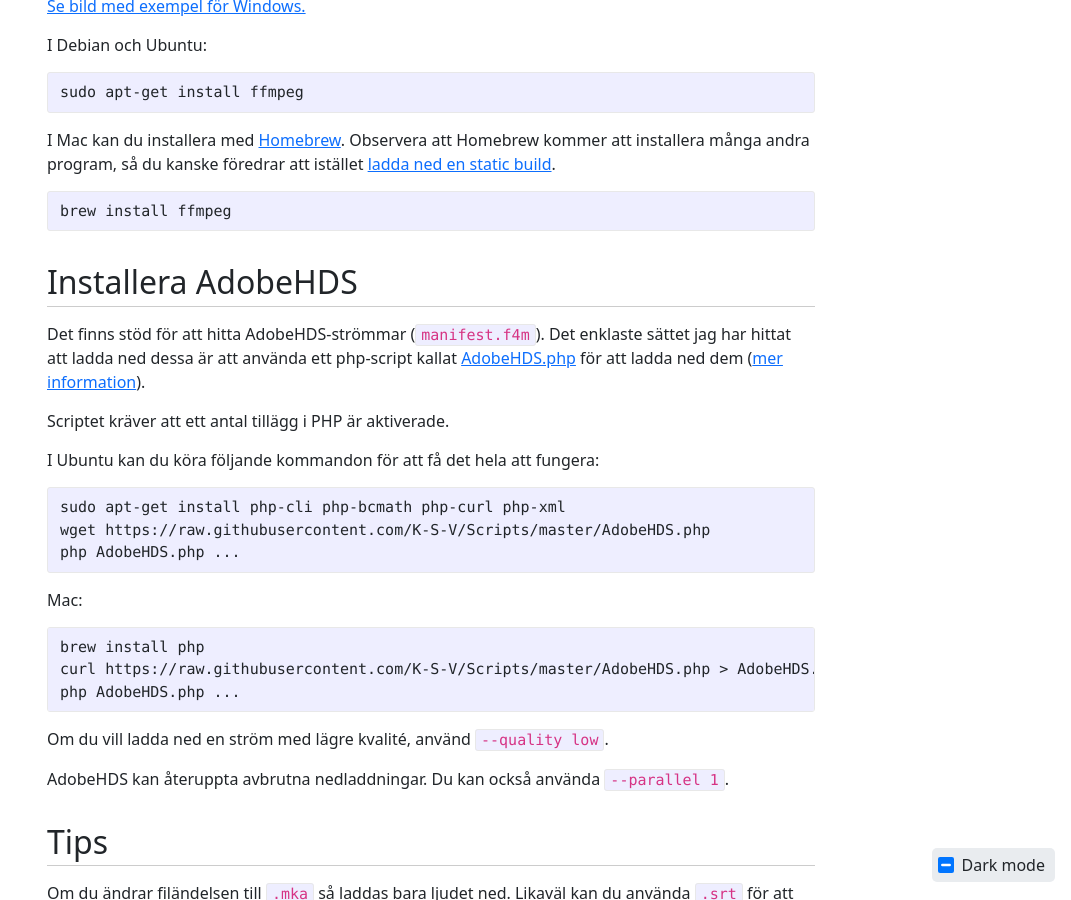
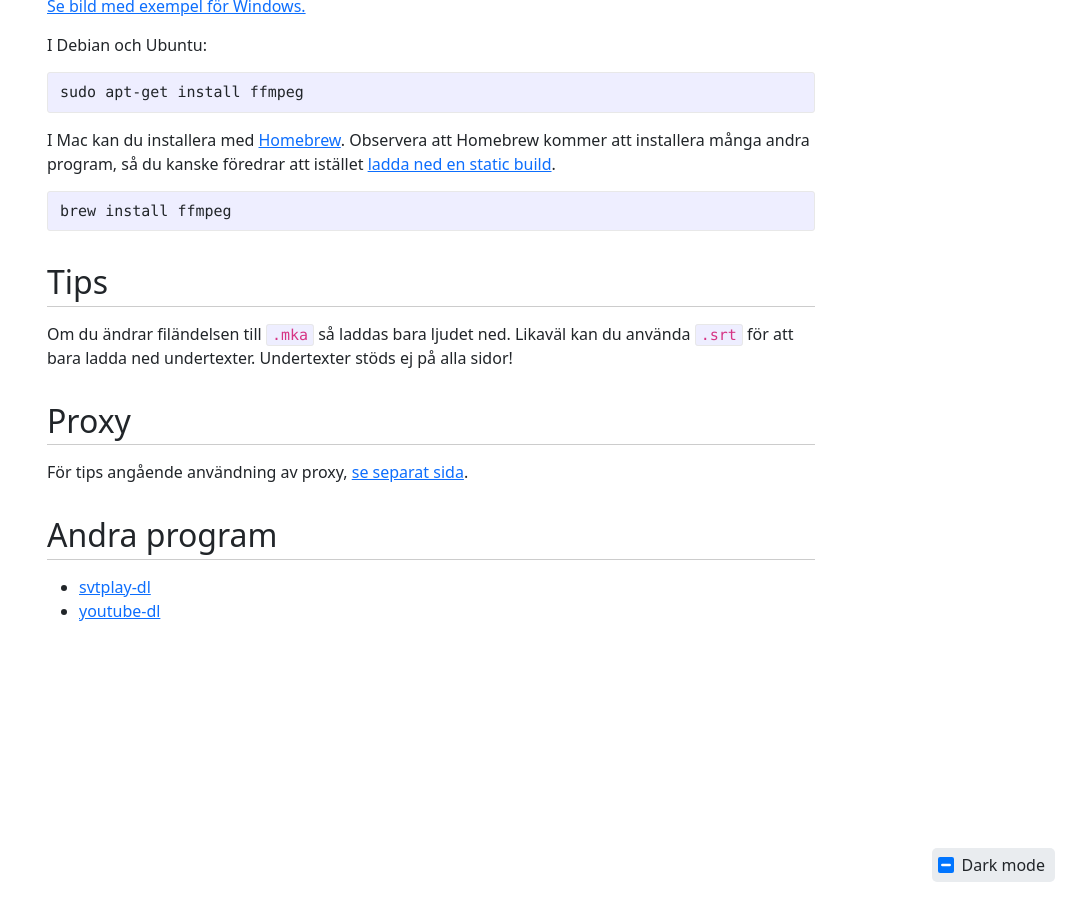
Before and after one commit to stefansundin/privatkopiera, a Jekyll site: the page built from index.html, in a window 1280 px wide and 900 px high, scrolled down 2781 px. Shown: the whole window, without its empty margins (209-1280 px from the left). Built offline with Jekyll 4.4.1, drawn with Linux system fonts in a browser that asks for light colours; some of the changed text lies outside the part shown.

Commit message:
Hide AdobeHDS stuff.

```diff
--- a/index.html
+++ b/index.html
@@ -124,7 +124,7 @@
 
     <h2 id="ffmpeg">Installera FFmpeg</h2>
 
-    <p>FFmpeg är ett program för som används för konvertering av videofiler, men det kan även ladda ned videoströmmar. Notera att för vissa strömmar krävs AdobeHDS.php istället (se nedan).</p>
+    <p>FFmpeg är ett program för som används för konvertering av videofiler, men det kan även ladda ned videoströmmar.</p>
 
     <p>Du kan ladda ned FFmpeg till Linux och Mac med pakethanterare (se nedan). Till Windows kan du ladda ned från <a href="https://ffmpeg.org/download.html">ffmpeg.org</a>.</p>
 
@@ -157,6 +157,7 @@
 {% endhighlight %}
 
 
+<!--
     <h2 id="adobehds">Installera AdobeHDS</h2>
 
     <p>Det finns stöd för att hitta AdobeHDS-strömmar (<code>manifest.f4m</code>). Det enklaste sättet jag har hittat att ladda ned dessa är att använda ett php-script kallat <a href="https://github.com/K-S-V/Scripts/blob/master/AdobeHDS.php">AdobeHDS.php</a> för att ladda ned dem (<a href="https://github.com/K-S-V/Scripts/wiki">mer information</a>).</p>
@@ -182,6 +183,7 @@
     <p>Om du vill ladda ned en ström med lägre kvalité, använd <code>--quality low</code>.</p>
 
     <p>AdobeHDS kan återuppta avbrutna nedladdningar. Du kan också använda <code>--parallel 1</code>.</p>
+-->
 
     <h2 id="tips">Tips</h2>
     <p>Om du ändrar filändelsen till <code>.mka</code> så laddas bara ljudet ned. Likaväl kan du använda <code>.srt</code> för att bara ladda ned undertexter. Undertexter stöds ej på alla sidor!</p>
```
